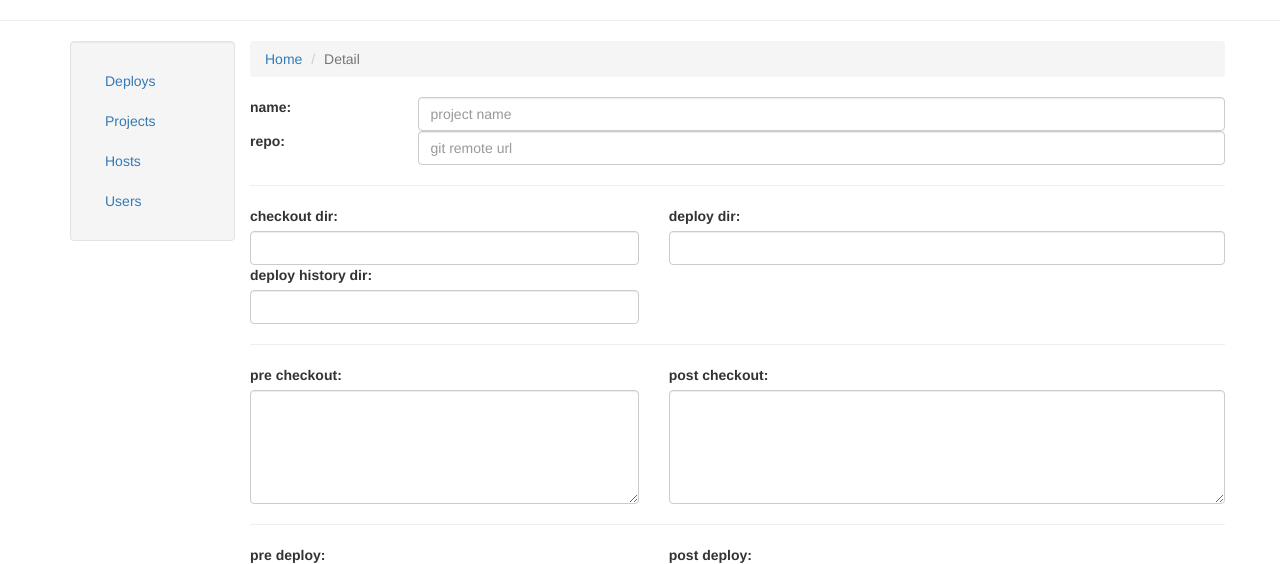
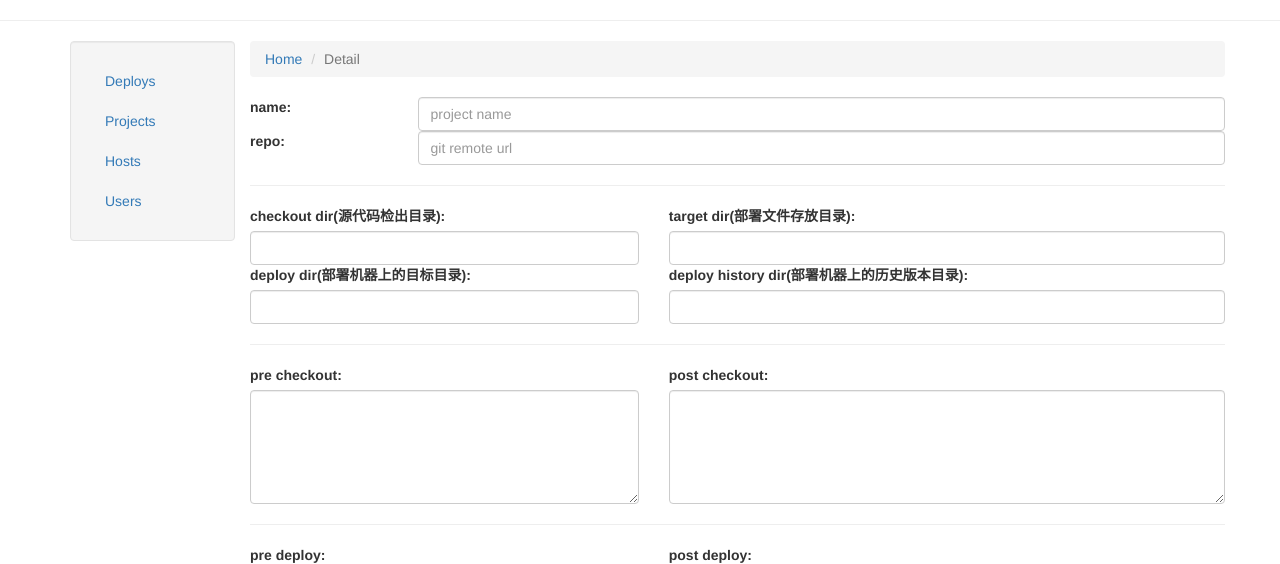
Before and after one commit to meanstrong/pydelo, a Python web app: template web/templates/project_detail.html in a window 1280 px wide. Shown: the part 56-620 px from the top of the page. Run offline with Jinja, Linux system fonts and the light colour scheme; the template is opened without the code that fills it, so the values that code supplies are empty.

Commit message:
增加target_dir参数用于部署文件存放目录

```diff
--- /dev/null
+++ b/db-schema/db-schema-upgrade_v1.0.0_to_v2.0.0.sql
@@ -0,0 +1,3 @@
+USE pydelo;
+ALTER TABLE `projects` ADD `target_dir` varchar(200) NOT NULL COMMENT '部署文件build后目标目录' AFTER `checkout_dir`;
+UPDATE `projects` SET `target_dir` = `checkout_dir`;
--- a/init.py
+++ b/init.py
@@ -13,5 +13,6 @@ users.create(name="demo",
 projects.create(name="pydelo",
                 repo_url="https://github.com/meanstrong/pydelo",
                 checkout_dir="/data/home/rocky/pydelo/test/checkout",
+                target_dir="/data/home/rocky/pydelo/test/target",
                 deploy_dir="/data/home/rocky/pydelo/test/deploy",
                 deploy_history_dir="/data/home/rocky/pydelo/history")
--- a/web/controller/api.py
+++ b/web/controller/api.py
@@ -150,6 +150,7 @@ def api_get_project_by_id(id):
 @app.route("/api/projects/<int:id>", methods=["PUT"])
 @authorize
 def api_update_project_by_id(id):
+    print request.form.to_dict()
     projects.update(projects.get(id), **request.form.to_dict())
     return jsonify(dict(rc=0))
 
--- a/web/models/projects.py
+++ b/web/models/projects.py
@@ -22,6 +22,7 @@ class Projects(JsonSerializer, db.Model):
     name = db.Column(db.String(64), unique=True)
     repo_url = db.Column(db.String(200))
     checkout_dir = db.Column(db.String(200))
+    target_dir = db.Column(db.String(200))
     deploy_dir = db.Column(db.String(200))
     deploy_history_dir = db.Column(db.String(200))
     before_checkout = db.Column(db.Text, default="")
--- a/web/static/js/pydelo/project_create.js
+++ b/web/static/js/pydelo/project_create.js
@@ -4,6 +4,7 @@ $(document).ready(function() {
             { "name": $("#name").val(),
               "repo_url": $("#repo_url").val(),
               "checkout_dir": $("#checkout_dir").val(),
+              "target_dir": $("#target_dir").val(),
               "deploy_dir": $("#deploy_dir").val(),
               "deploy_history_dir": $("#deploy_history_dir").val(),
               "before_checkout": $("#before_checkout").val(),
--- a/web/static/js/pydelo/project_detail.js
+++ b/web/static/js/pydelo/project_detail.js
@@ -6,6 +6,7 @@ $(document).ready(function() {
         $("#name").attr("value", data["name"]);
         $("#repo_url").attr("value", data["repo_url"]);
         $("#checkout_dir").attr("value", data["checkout_dir"]);
+        $("#target_dir").attr("value", data["target_dir"]);
         $("#deploy_dir").attr("value", data["deploy_dir"]);
         $("#deploy_history_dir").attr("value", data["deploy_history_dir"]);
         $("#before_checkout").text(data["before_checkout"]);
@@ -19,6 +20,7 @@ $(document).ready(function() {
             { "name": $("#name").val(),
               "repo_url": $("#repo_url").val(),
               "checkout_dir": $("#checkout_dir").val(),
+              "target_dir": $("#target_dir").val(),
               "deploy_dir": $("#deploy_dir").val(),
               "deploy_history_dir": $("#deploy_history_dir").val(),
               "before_checkout": $("#before_checkout").val(),
--- a/web/templates/project_detail.html
+++ b/web/templates/project_detail.html
@@ -30,10 +30,10 @@
         <hr>
         <div class="row">
             <div class="col-xs-5">
-                <label>checkout dir:</label>
+                <label>checkout dir(源代码检出目录):</label>
             </div>
             <div class="col-xs-7">
-                <label>deploy dir:</label>
+                <label>target dir(部署文件存放目录):</label>
             </div>
         </div>
         <div class="row">
@@ -41,16 +41,22 @@
                 <input class="form-control" type="text" id="checkout_dir" >
             </div>
             <div class="col-xs-7">
-                <input class="form-control" type="text" id="deploy_dir" >
+                <input class="form-control" type="text" id="target_dir" >
             </div>
         </div>
         <div class="row">
             <div class="col-xs-5">
-                <label>deploy history dir:</label>
+                <label>deploy dir(部署机器上的目标目录):</label>
+            </div>
+            <div class="col-xs-7">
+                <label>deploy history dir(部署机器上的历史版本目录):</label>
             </div>
         </div>
         <div class="row">
             <div class="col-xs-5">
+                <input class="form-control" type="text" id="deploy_dir" >
+            </div>
+            <div class="col-xs-7">
                 <input class="form-control" type="text" id="deploy_history_dir" >
             </div>
         </div>
--- a/web/utils/git.py
+++ b/web/utils/git.py
@@ -64,18 +64,18 @@ class Git(object):
     def checkout_tag(self, tag):
         logger.debug("checkout to tag: %s" % tag)
         LocalShell.check_call(
-            "cd {0} && git checkout {1}".format(self.dest, tag),
+            "cd {0} && git checkout -q {1}".format(self.dest, tag),
             shell=True)
 
     def checkout_branch(self, branch, version=""):
         logger.debug("checkout branch:")
         if branch in self.local_branch():
             LocalShell.check_call(
-                "cd {0} && git checkout {1} && git pull -q origin {1} && git reset --hard {2}".format(
+                "cd {0} && git checkout -q {1} && git pull -q origin {1} && git reset --hard {2}".format(
                     self.dest, branch, version),
                     shell=True)
         else:
             LocalShell.check_call(
-                "cd {0} && git checkout -b {1} -t origin/{1} && git pull -q origin {1} && git reset --hard {2}".format(
+                "cd {0} && git checkout -q -b {1} -t origin/{1} && git pull -q origin {1} && git reset --hard {2}".format(
                     self.dest, branch, version),
                     shell=True)
```
Also changed, not shown: db-schema/db-schema.sql (+6 -5 lines), web/controller/webhooks.py (+37 -11 lines), web/templates/project_create.html (+10 -4 lines).
